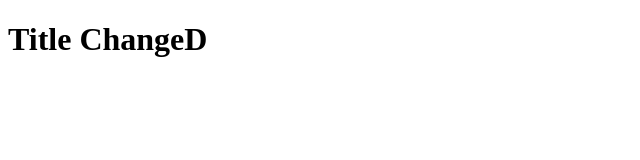
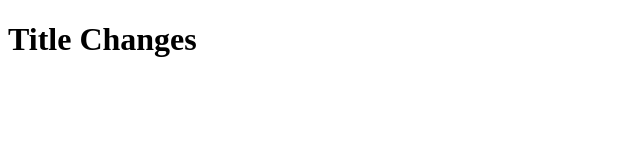
Before and after one commit to alimuhammad110/Coursera-test, a plain HTML site: page index.html in a window 1280 px wide. Shown: the full height of the page, 0-640 px from the left. Drawn offline with Linux system fonts and the light colour scheme.

Commit message:
first web file.

```diff
--- a/index.html
+++ b/index.html
@@ -5,6 +5,6 @@
     <title>HTML Advance</title>
   </head>
   <body>
-<h1> Title ChangeD</h1>
+<h1> Title Changes</h1>
   </body>
 </html>
```
